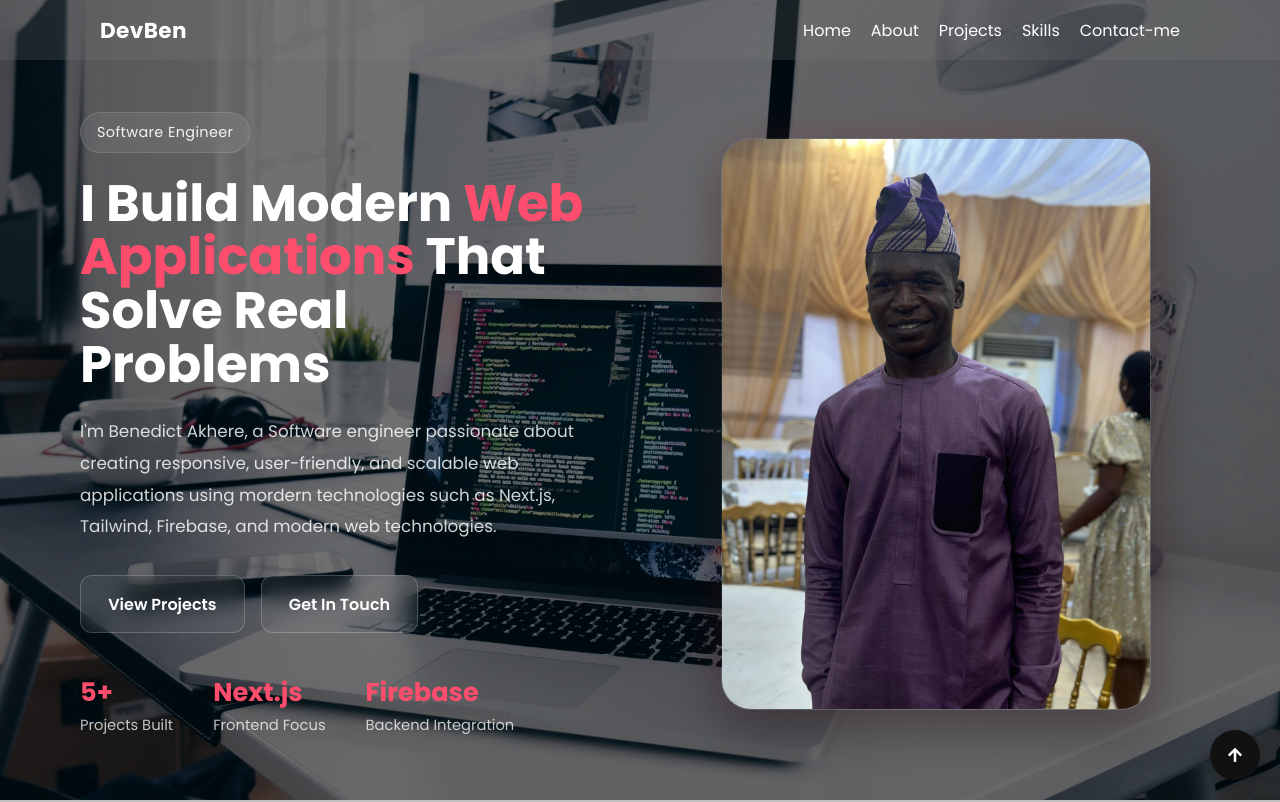
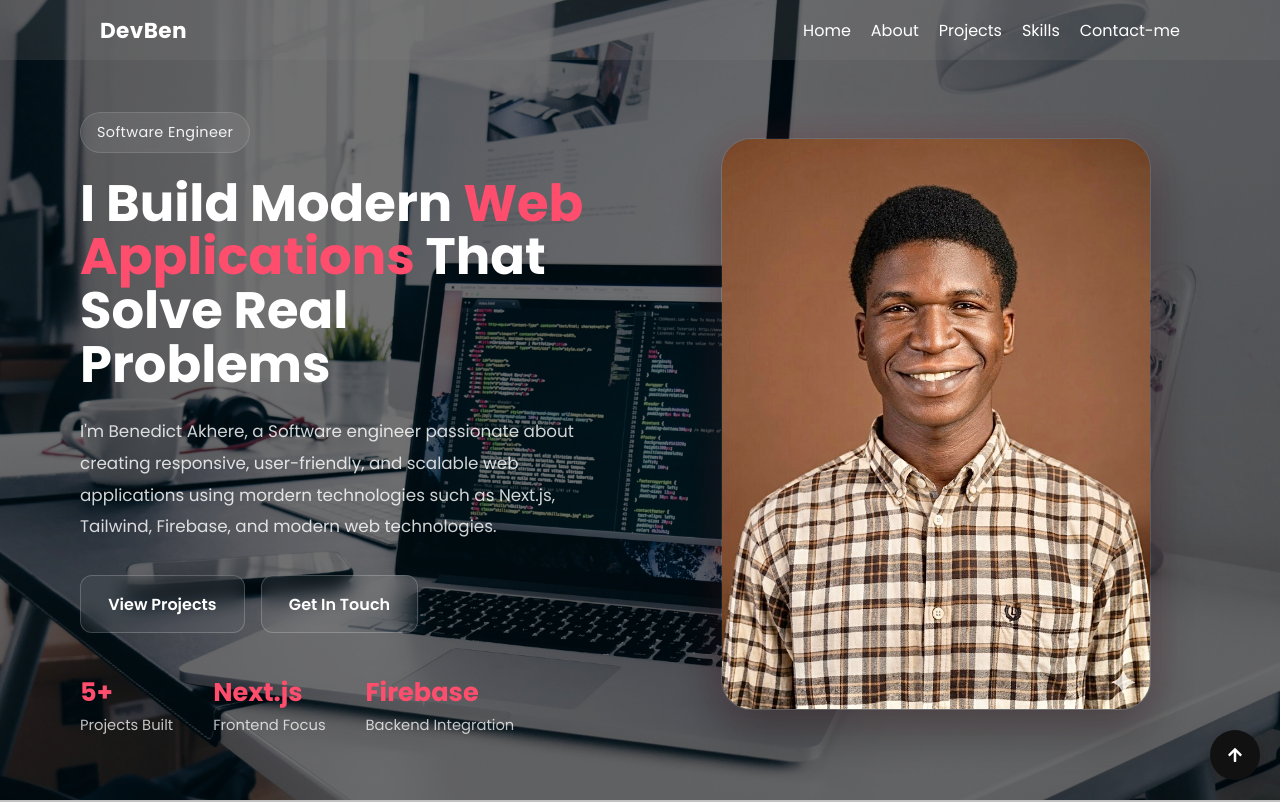
Before and after one commit to BenkillerX/Portfolio, a React (Vite) app: page / in a window 1280 px wide. Shown: the top 802 px of the page. Built offline with nearby package versions, Linux system fonts and the light colour scheme.

Commit message:
Updated the Profile Picture

```diff
--- a/src/Components/Hero.jsx
+++ b/src/Components/Hero.jsx
@@ -51,7 +51,7 @@ const Hero = () => {
 
   <div className={styles["hero-image"]}>
     <img
-      src="/Portfolioimg.jpg"
+      src="/DevBen.JPG"
       alt="Benedict Akhere"
       className={styles["img_img"]}
     />
```
Also changed, not shown: public/DevBen.JPG (added).
